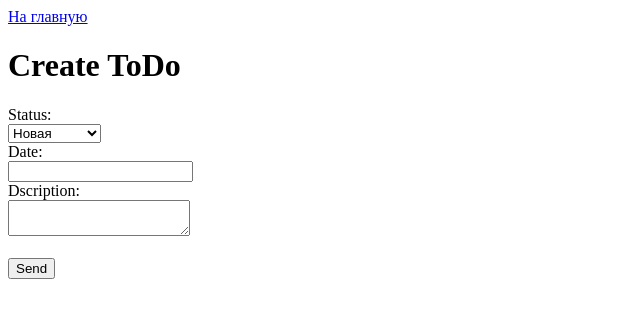
After one commit to aomagai/python56Homework45, a Django app: page /todo/add/ in a window 1280 px wide. The commit adds this page. Shown: the top 318 px of the page, without its empty margins (0-640 px from the left). Run offline with Django 3.2, Linux system fonts and the light colour scheme.

Commit message:
Добавление записи в БД

```diff
--- a/source/main/urls.py
+++ b/source/main/urls.py
@@ -15,9 +15,10 @@ Including another URLconf
 """
 from django.contrib import admin
 from django.urls import path
-from webapp.views import index_view
+from webapp.views import index_view, create_view
 
 urlpatterns = [
     path('admin/', admin.site.urls),
     path('', index_view),
+    path('todo/add/', create_view),
 ]
--- a/source/webapp/templates/index.html
+++ b/source/webapp/templates/index.html
@@ -10,5 +10,7 @@
         <p>Описание: ({{ todo.description }})</p>
         <div>{{ todo.date }}</div>
     {% endfor %}
+    <p><a href="/todo/add/">Добавить статью</a></p>
+
 </body>
 </html>
--- /dev/null
+++ b/source/webapp/templates/todo_create.html
@@ -0,0 +1,34 @@
+<!DOCTYPE html>
+<html lang="en">
+<head>
+    <meta charset="UTF-8">
+    <title>Create</title>
+</head>
+<body>
+<a href="/">На главную</a>
+<h1>Create ToDo</h1>
+
+<form action="/todo/add/" method="post">
+    {% csrf_token %}
+
+    <label for="id-status">Status:</label><br/>
+    <select name="status" id="id-status">
+        {% for value, label in status_choices %}
+            <option value="{{ value }}">{{ label }}</option>
+        {% endfor %}
+   </select><br/>
+    <label>Date:</label><br/>
+    <input type="text" name="date"/><br/>
+
+    <label>Dscription:</label><br/>
+    <textarea name="description"></textarea><br/>
+
+
+
+
+    <br/>
+    <input type="submit" value="Send"/>
+</form>
+
+</body>
+</html>
--- a/source/webapp/views.py
+++ b/source/webapp/views.py
@@ -7,3 +7,17 @@ def index_view(request):
     return render(request, 'index.html', context={
         'ToDo_list': data
     })
+
+def create_view(request):
+    if request.method == "GET":
+        return render(request, 'todo_create.html', context={
+            'status_choices': STATUS_CHOICES
+        })
+    elif request.method == 'POST':
+        status = request.POST.get('status')
+        date = request.POST.get('date')
+        description = request.POST.get('description')
+        print(description)
+        todo = ToDo.objects.create( description=description, status=status, date=date)
+        context = {'todo': todo}
+        return render(request, 'todo_view.html', context)
```
Also changed, not shown: source/webapp/templates/todo_view.html (added, +13 -0 lines).
